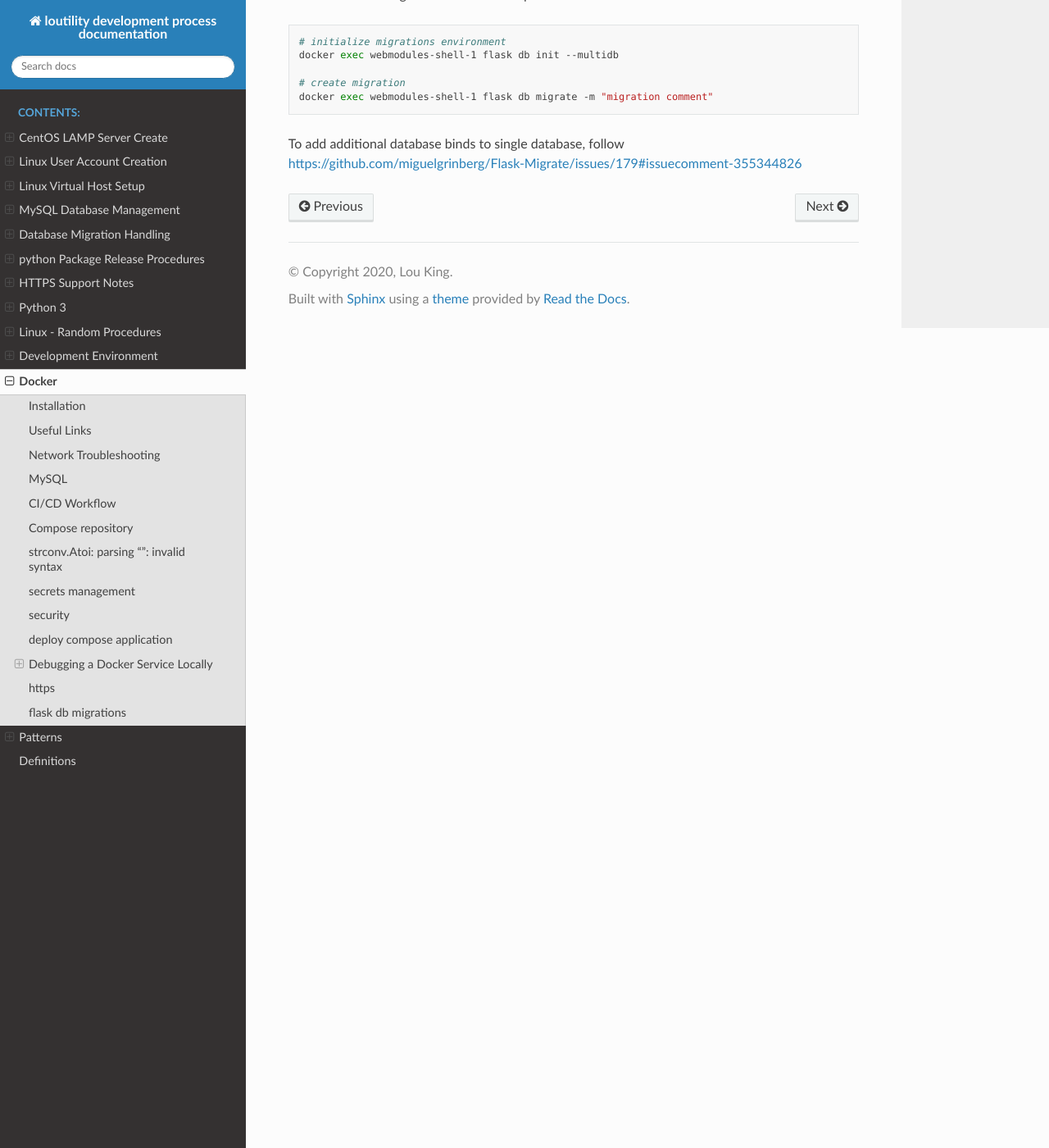
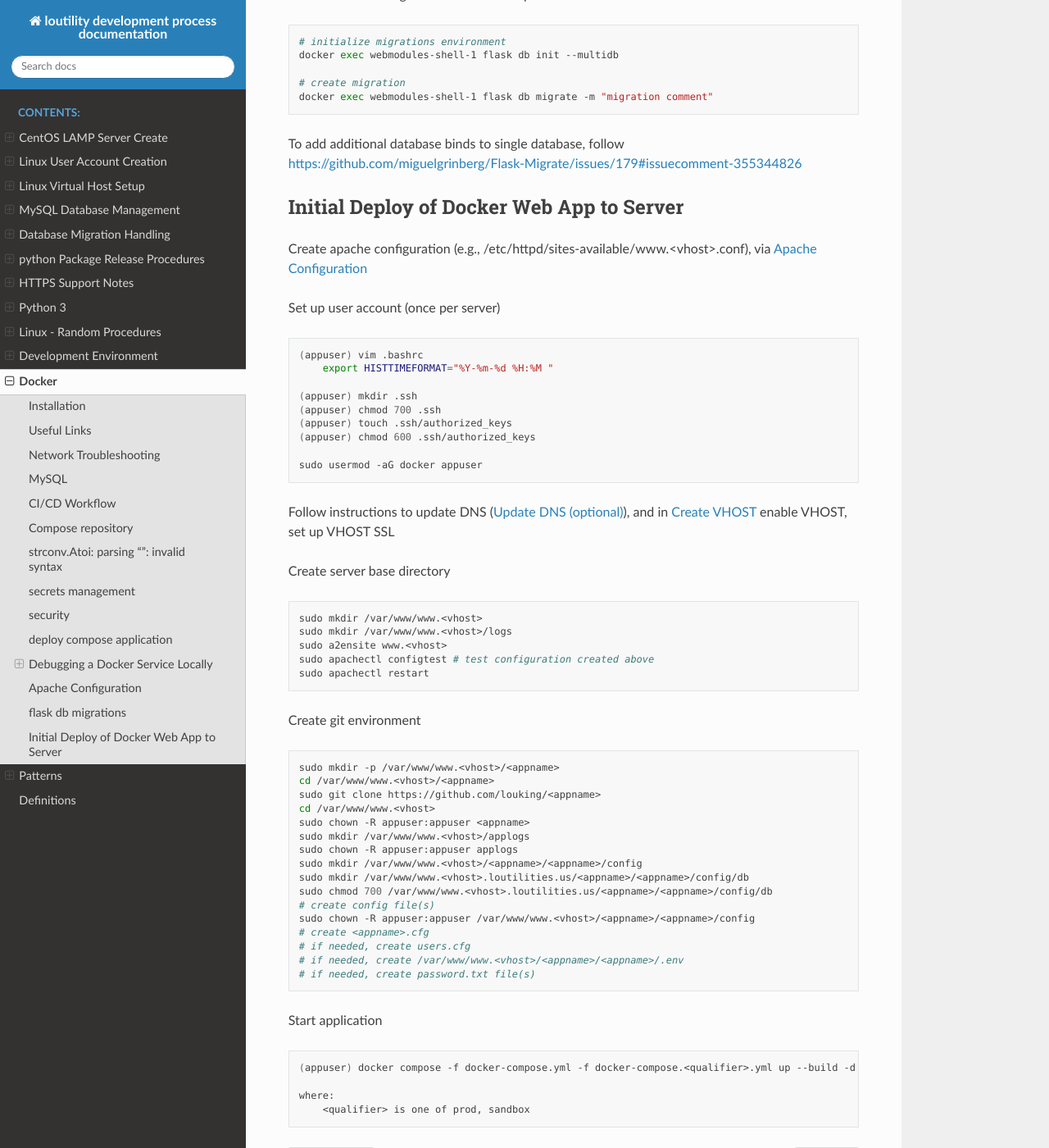
Before and after one commit to shanholtzerk/fork_loudevprocess, a Sphinx documentation site: the page built from docs/source/docker.rst, in a window 1280 px wide and 1400 px high, scrolled down 6366 px. Shown: the whole window at 82% size. Built offline with Sphinx 7.4.7 and the Read the Docs theme 2.0.0, drawn with Linux system fonts in a browser that asks for light colours; some of the changed text lies outside the part shown.

Commit message:
add docker deployment section

```diff
--- a/docs/source/docker.rst
+++ b/docs/source/docker.rst
@@ -260,8 +260,10 @@ Restart Service
 To restart the service, e.g., after changes have been made in initialization code, use ``docker compose <files> restart`` or ``docker compose <files> stop``,
 ``docker compose <files> start``. Also see https://www.shellhacks.com/docker-compose-start-stop-restart-build-single-service/
 
-https
-------------
+.. _docker-apache-conf:
+
+Apache Configuration
+-------------------------
 
 The server has apache running natively. We'll proxy via apache, then take care of routing within the docker compose application
 with an nginx container.
@@ -314,3 +316,66 @@ Execute flask db migrations in the development shell container
 
 To add additional database binds to single database, follow
 https://github.com/miguelgrinberg/Flask-Migrate/issues/179#issuecomment-355344826
+
+.. _initial-deploy-docker:
+
+Initial Deploy of Docker Web App to Server
+--------------------------------------------
+
+Create apache configuration (e.g., /etc/httpd/sites-available/www.<vhost>.conf), via :ref:`docker-apache-conf`
+
+Set up user account (once per server)
+
+.. code-block:: shell
+
+    (appuser) vim .bashrc
+        export HISTTIMEFORMAT="%Y-%m-%d %H:%M "
+
+    (appuser) mkdir .ssh
+    (appuser) chmod 700 .ssh
+    (appuser) touch .ssh/authorized_keys
+    (appuser) chmod 600 .ssh/authorized_keys
+
+    sudo usermod -aG docker appuser
+
+Follow instructions to update DNS (:ref:`update-dns`), and in :ref:`create-vhost` enable VHOST, set up VHOST SSL
+
+Create server base directory
+
+.. code-block:: shell
+
+    sudo mkdir /var/www/www.<vhost>
+    sudo mkdir /var/www/www.<vhost>/logs
+    sudo a2ensite www.<vhost>
+    sudo apachectl configtest # test configuration created above
+    sudo apachectl restart
+
+Create git environment
+
+.. code-block:: shell
+
+    sudo mkdir -p /var/www/www.<vhost>/<appname>
+    cd /var/www/www.<vhost>/<appname>
+    sudo git clone https://github.com/louking/<appname>
+    cd /var/www/www.<vhost>
+    sudo chown -R appuser:appuser <appname>
+    sudo mkdir /var/www/www.<vhost>/applogs
+    sudo chown -R appuser:appuser applogs
+    sudo mkdir /var/www/www.<vhost>/<appname>/<appname>/config
+    sudo mkdir /var/www/www.<vhost>.loutilities.us/<appname>/<appname>/config/db
+    sudo chmod 700 /var/www/www.<vhost>.loutilities.us/<appname>/<appname>/config/db
+    # create config file(s)
+    sudo chown -R appuser:appuser /var/www/www.<vhost>/<appname>/<appname>/config
+    # create <appname>.cfg
+    # if needed, create users.cfg
+    # if needed, create /var/www/www.<vhost>/<appname>/<appname>/.env
+    # if needed, create password.txt file(s)
+
+Start application
+
+.. code-block:: shell
+
+    (appuser) docker compose -f docker-compose.yml -f docker-compose.<qualifier>.yml up --build -d
+
+    where:
+        <qualifier> is one of prod, sandbox
--- a/docs/source/linux-virtual-host-setup.rst
+++ b/docs/source/linux-virtual-host-setup.rst
@@ -50,6 +50,8 @@ Put <vhostuser> in apache group, access to <vhostuser> group,
     sudo chown -R <vhostuser>:<vhostuser> /home/<vhostuser>
     sudo chmod -R g+s /home/<vhostuser>/
 
+.. _update-dns:
+
 Update DNS (optional)
 --------------------------
 May need to create the following records in DNS server.
@@ -72,6 +74,8 @@ Create VHOST
 ------------
 
 The following expects ``mod_wsgi-express`` to be running, see :ref:`set-script-as-service` for details.
+
+If you're deploying on docker, see :ref:`initial-deploy-docker`
 
 Create /etc/httpd/sites-available/www.<vhost>.conf
 
```
Also changed, not shown: other parts of docs/source/docker.rst (+13 -13 lines).
